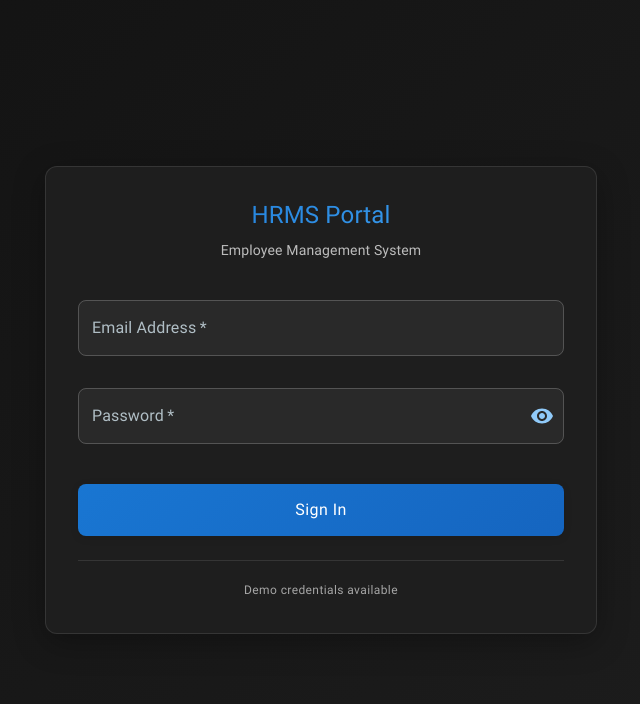
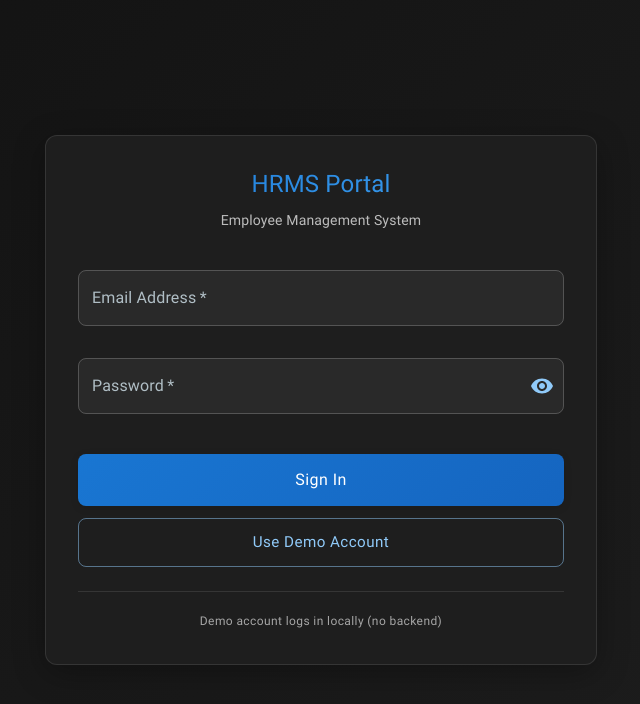
Before and after one commit to Rio2927/HRMS, a React (Vite) app in the folder frontend/: page /login in a window 1280 px wide. Shown: the top 704 px of the page, without its empty margins (319-959 px from the left). Built offline with nearby package versions, Linux system fonts and the light colour scheme.

Commit message:
Test run for pipeline 1

```diff
--- a/frontend/package.json
+++ b/frontend/package.json
@@ -36,6 +36,7 @@
     "eslint-plugin-react-hooks": "^5.2.0",
     "eslint-plugin-react-refresh": "^0.4.19",
     "globals": "^16.0.0",
+    "terser": "^5.46.0",
     "vite": "^6.3.5"
   }
 }
--- a/frontend/src/context/AuthProvider.jsx
+++ b/frontend/src/context/AuthProvider.jsx
@@ -10,6 +10,13 @@ export const AuthProvider = ({ children }) => {
     employee_id: "",
     avatar: "",
   });
+
+  const demoUser = {
+    name: "Demo User",
+    email: "demo@hrms.local",
+    employee_id: "DEMO-0001",
+    avatar: "",
+  };
 
   const navigate = useNavigate();
   const location = useLocation();
@@ -98,6 +105,24 @@ export const AuthProvider = ({ children }) => {
     }
   };
 
+  const loginDemo = () => {
+    const demoToken = "demo-token";
+    localStorage.setItem("token", demoToken);
+    localStorage.setItem("avatar", demoUser.avatar);
+    localStorage.setItem("email", demoUser.email);
+    localStorage.setItem("employee_id", demoUser.employee_id);
+    localStorage.setItem("name", demoUser.name);
+
+    setUser({
+      name: demoUser.name,
+      email: demoUser.email,
+      employee_id: demoUser.employee_id,
+      avatar: demoUser.avatar,
+    });
+
+    navigate("/dashboard", { replace: true });
+  };
+
   const logout = () => {
     // setAnchorEl(null);
     localStorage.clear();
@@ -105,7 +130,7 @@ export const AuthProvider = ({ children }) => {
   };
 
   return (
-    <AuthContext.Provider value={{ user, login, logout }}>
+    <AuthContext.Provider value={{ user, login, loginDemo, logout }}>
       {children}
     </AuthContext.Provider>
   );
--- a/frontend/src/pages/Login.jsx
+++ b/frontend/src/pages/Login.jsx
@@ -20,7 +20,7 @@ import useResponsive from '../hooks/useResponsive';
  * Handles user authentication with email and password
  */
 function Login() {
-  const { login } = useContext(AuthContext);
+  const { login, loginDemo } = useContext(AuthContext);
   const { isMobile } = useResponsive();
 
   const [email, setEmail] = useState('');
@@ -65,6 +65,21 @@ function Login() {
       await login(email, password);
     } catch (err) {
       setError(err.message || 'Login failed. Please try again.');
+    } finally {
+      setIsLoading(false);
+    }
+  };
+
+  const handleDemoLogin = async () => {
+    setError('');
+    setIsLoading(true);
+    setEmail('demo@hrms.local');
+    setPassword('demo123');
+
+    try {
+      await loginDemo();
+    } catch (err) {
+      setError(err.message || 'Demo login failed. Please try again.');
     } finally {
       setIsLoading(false);
     }
@@ -269,12 +284,40 @@ function Login() {
                 'Sign In'
               )}
             </Button>
+
+            <Button
+              type="button"
+              variant="outlined"
+              fullWidth
+              disabled={isLoading}
+              onClick={handleDemoLogin}
+              sx={{
+                mt: 1.5,
+                py: 1.25,
+                fontSize: '0.95rem',
+                fontWeight: 600,
+                textTransform: 'none',
+                borderRadius: '8px',
+                borderColor: 'rgba(144, 202, 249, 0.5)',
+                color: '#90caf9',
+                '&:hover': {
+                  borderColor: '#90caf9',
+                  backgroundColor: 'rgba(144, 202, 249, 0.08)',
+                },
+                '&:disabled': {
+                  color: '#666',
+                  borderColor: '#424242',
+                },
+              }}
+            >
+              Use Demo Account
+            </Button>
           </Box>
 
           {/* Footer */}
           <Box sx={{ mt: 3, textAlign: 'center', borderTop: '1px solid rgba(255, 255, 255, 0.1)', pt: 2 }}>
             <Typography variant="caption" sx={{ opacity: 0.6 }}>
-              Demo credentials available
+              Demo account logs in locally (no backend)
             </Typography>
           </Box>
         </Paper>
```
Also changed, not shown: 1 other file (tests, documents, lock files or other folders).
